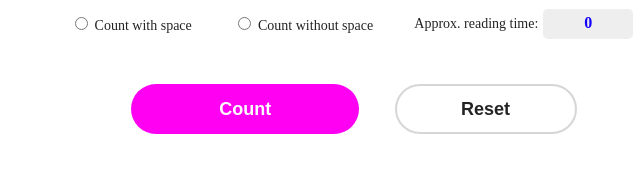
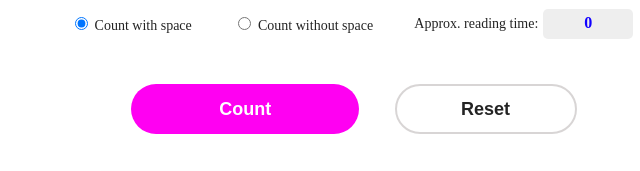
Before and after one commit to DannyTechStudio/Vanilla-JS-Text-Analyzer, a plain HTML site: page index.html in a window 1280 px wide. Shown: the part 492-663 px from the top of the page, 286-926 px from the left. Drawn offline with Linux system fonts and the light colour scheme.

Commit message:
Update UI

```diff
--- a/index.html
+++ b/index.html
@@ -29,7 +29,7 @@
         <textarea id="text-input" placeholder="Enter/Paste text here..." required></textarea>
         <div class="checkbox-container">
             <div class="with-space-container">
-                <input type="radio" value="checkbox-with-space" name="options" id="checkbox-with-space">
+                <input type="radio" value="checkbox-with-space" name="options" id="checkbox-with-space" checked>
                 <label for="checkbox-with-space">Count with space</label>
             </div>
 
```
